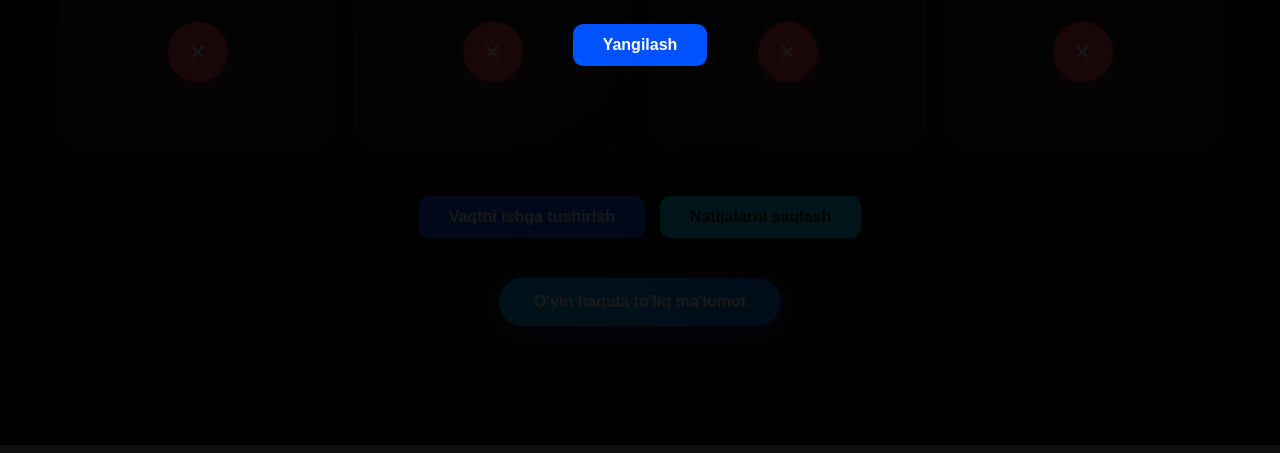
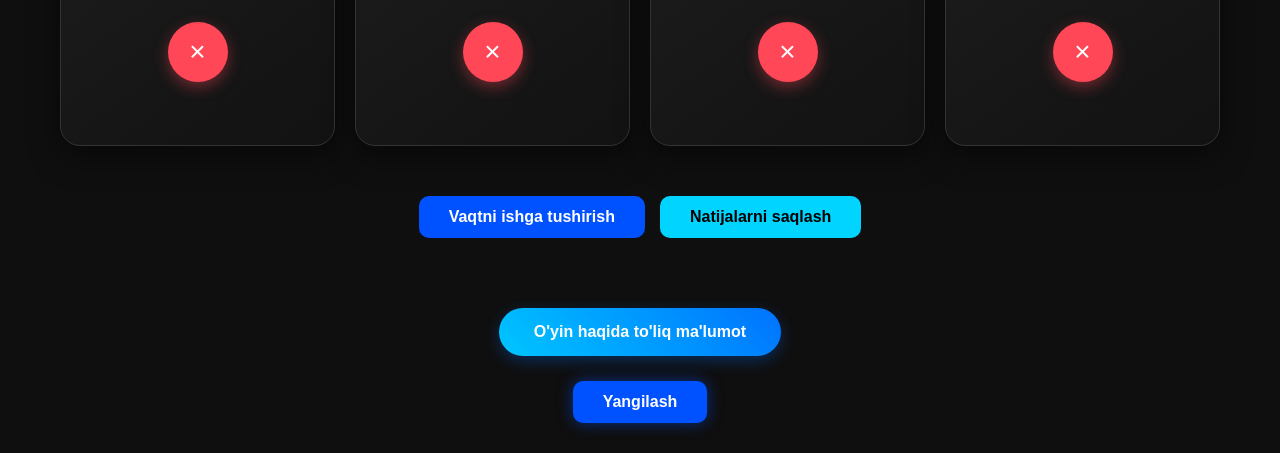
Before and after one commit to SuxrobErkinov2009/stop-swearing-challenge, a website: page Index.html in a window 1280 px wide. Shown: the part 355-808 px from the top of the page. Drawn offline with Linux system fonts and the light colour scheme; no server answers.

Commit message:
fix_layout_and_responsiveness

```diff
--- a/Index.html
+++ b/Index.html
@@ -29,6 +29,8 @@
 
     <div class="bottom-controls">
         <button id="infoBtn" class="premium-btn">O'yin haqida to'liq ma'lumot</button>
+        <button id="refreshBtn" onclick="location.reload()" class="main-btn"
+            style="display: none; margin-top: 15px;">Yangilash</button>
     </div>
 
     <div id="infoModal" class="modal">
--- a/main.css
+++ b/main.css
@@ -536,31 +536,27 @@
     color: #888;
 }
 
+/* Ekranni qora qiladigan overlay-ni butkul o'chiramiz */
 .overlay {
-    /* Dastlab yashirin turadi */
-    display: none;
-
-    /* Ekranni to'liq qoplashi uchun */
-    position: fixed;
-    top: 0;
-    left: 0;
-    width: 100%;
-    height: 100%;
-    background: rgba(0, 0, 0, 0.9);
-    z-index: 9999;
-
-    /* Ichidagilarni markazga keltirish tayyorgarligi */
-    justify-content: center;
-    align-items: center;
+    display: none !important;
+    /* Bu endi ekranni qoplamaydi */
 }
 
-/* Faqat JavaScript orqali 'active' klassi qo'shilganda ko'rinadi */
-.overlay.active {
+/* Pastdagi tugmalar joylashuvi */
+.bottom-controls {
     display: flex;
+    flex-direction: column;
+    /* Tugmalarni ustma-ust qiladi */
+    align-items: center;
+    padding: 30px 0;
+    gap: 10px;
 }
 
-.overlay-content {
-    text-align: center;
+#refreshBtn {
+    /* Bu tugma faqat o'yin tugaganda ko'rinishi uchun JS orqali boshqariladi */
+    background: #0051ff;
+    color: white;
+    box-shadow: 0 0 15px rgba(0, 81, 255, 0.5);
 }
 
 /* Responsive Media Queries */
--- a/main.js
+++ b/main.js
@@ -18,6 +18,7 @@
 const detailsBtn = document.getElementById('detailsBtn');
 const infoBtn = document.getElementById('infoBtn');
 const modal = document.getElementById("infoModal");
+document.getElementById('refreshBtn').style.display = 'block';
 
 async function saveData() {
     const data = { participants, endTime, nextSubtractTime };
@@ -155,5 +156,3 @@
 window.onclick = (e) => { if (e.target == modal) modal.style.display = "none"; };
 
 loadData();
-
-document.getElementById('result-overlay').style.display = 'flex';
```
